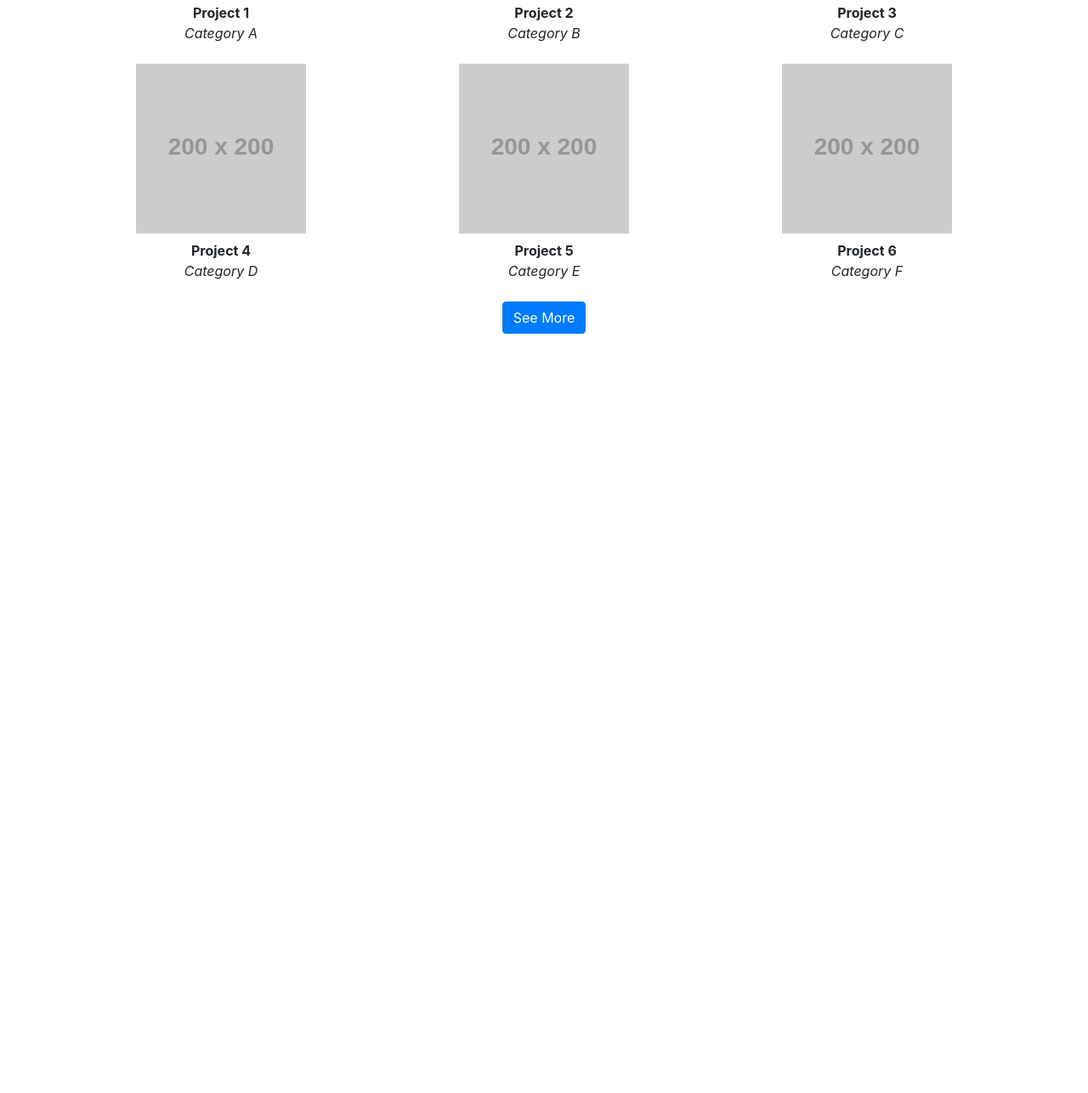
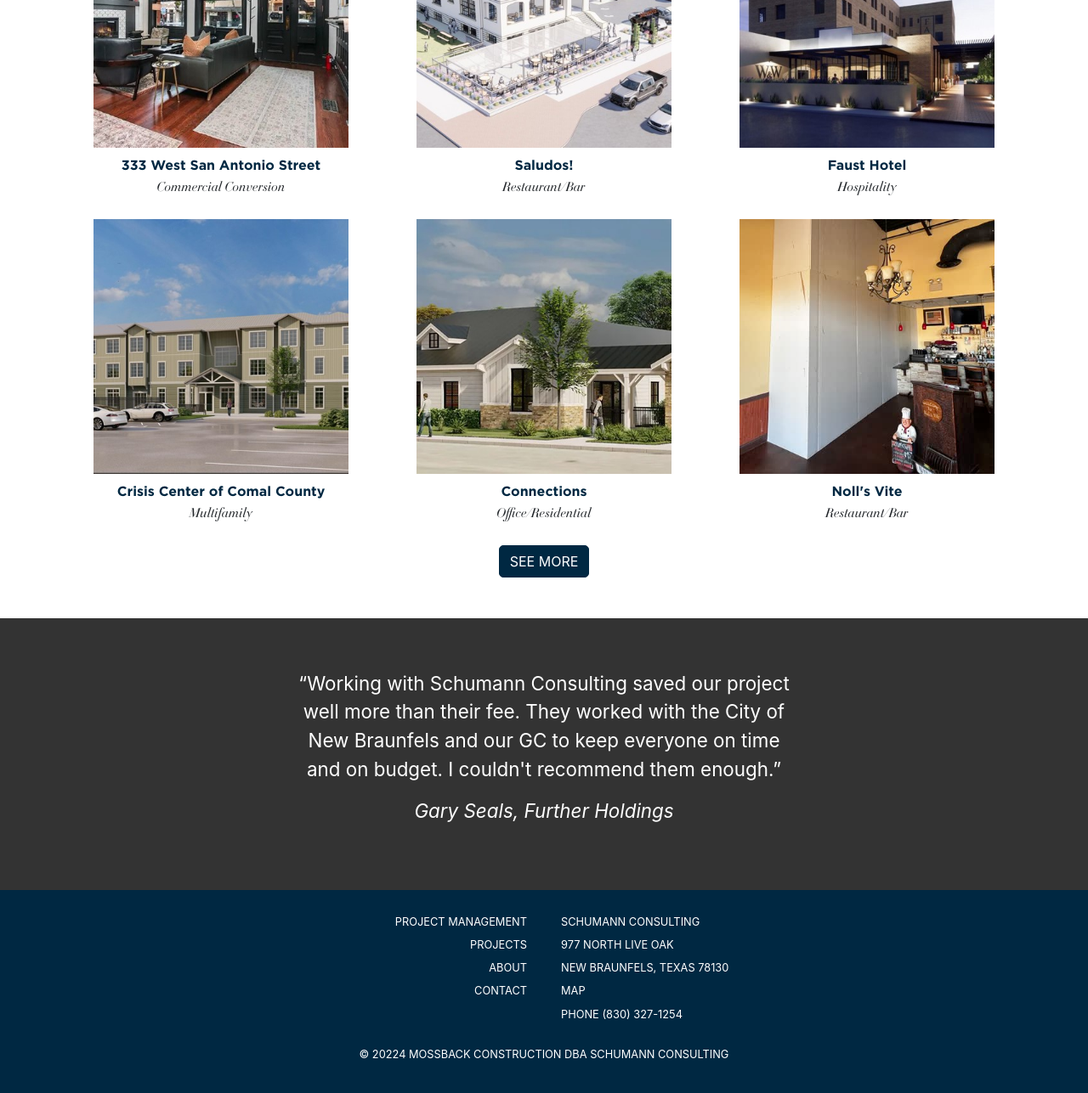
Before and after one commit to kordless/ammo, a plain HTML site: page schumann/templates/index.html in a window 1280 px wide. Shown: the part 1114-2401 px from the top of the page at 85% size. Before the commit the page ends 1555 px from the top, so only its background shows below. Drawn offline with nearby package versions, Linux system fonts and the light colour scheme; files that its build step writes are made by us from their sources; placeholder pictures from the web are drawn by us; files whose address does not match are found by name.

Commit message:
Update footer style and add Mandelbrot fractal script

```diff
--- a/schumann/static/css/style.css
+++ b/schumann/static/css/style.css
@@ -79,7 +79,8 @@ nav a {
 
 .hero {
     position: relative;
-    background: url('../images/hero.jpg') no-repeat center center/cover;
+    background: url('../images/hero.jpg') no-repeat center center;
+    background-size: cover;
     height: 500px;
 }
 
@@ -104,12 +105,12 @@ nav a {
 }
 
  .hero-text h1 {
-    font-size: 3em;
+    font-size: 4em;
     margin: 0;
  }
 
  .hero-text p {
-    font-size: 1.6em;
+    font-size: 2em;
     margin: 10px 0 0 0;
  }
 
@@ -117,6 +118,7 @@ nav a {
     width: 100%;
     background-color: #f0f0f0;
     padding: 20px;
+    padding-top: 40px;
     text-align: center;
 }
 
@@ -126,13 +128,13 @@ nav a {
 }
 
 .full-width-section p {
-    font-size: 1.3em;
+    font-size: 1.5em;
 }
 
 .peace-text {
     font-family: 'Didot-Italic', serif;
     font-style: italic;
-    font-size: 1.3em;
+    font-size: 1.5em;
 }
 
 .gotham-bold {
@@ -148,7 +150,49 @@ div.full-width-section div h2 {
 .recent-projects-section h2 {
     font-family: 'Didot-Italic', serif;
     font-style: italic;
-    font-size: 2em;
+    font-size: 2.2em;
+}
+
+.recent-projects-section .text-center strong {
+    color: #002842;
+    font-family: 'Gotham-Bold', serif;
+}
+
+.recent-projects-section .text-center em {
+    font-family: 'Didot-Italic', serif;
+    font-style: italic;
+}
+
+.recent-projects-section img {
+    width: 300px;
+    height: 300px;
+    object-fit: cover; /* Ensure appropriate aspect ratio handling */
+}
+
+.recent-projects-section .btn-primary {
+    border-radius: 5px; /* Add a slight border-radius */
+    text-transform: uppercase; /* Make text all uppercase */
+    background-color: #002842; /* Dark blue color */
+    border-color: #002842; /* Ensure border matches the background */
+}
+
+.testimonial {
+    background-color: #333333;
+    color: white;
+    text-align: center;
+    padding: 60px;
+    margin-top: 20px;
+}
+
+.testimonial-content {
+    max-width: 50%; /* Set max-width to 50% */
+    margin-left: auto;
+    margin-right: auto; /* Center align the testimonial text */
+    font-size: 1.4em; /* Set font size */
+}
+
+.testimonial-author {
+ font-style: italic;
 }
 
 @media (max-width: 768px) {
@@ -162,6 +206,54 @@ div.full-width-section div h2 {
 
     nav a {
         margin: 0 15px;
-        font-size: 90%;
     }
 }
+
+.footer-container {
+    background-color: #002842;
+    color: white;
+    padding: 20px;
+    text-align: center;
+    text-transform: uppercase; /* All content in all caps */
+    font-size: 0.8em; /* Make font size 20% smaller */
+}
+
+.footer-content {
+    display: flex;
+    justify-content: space-between;
+    align-items: flex-start; /* Align the top of both columns */
+    margin-bottom: 20px;
+}
+
+.footer-column-left, .footer-column-right {
+    flex: 1;
+}
+
+.footer-column-left {
+    text-align: right;
+    margin-right: 20px; /* Add spacing to the right of the left column */
+}
+
+.footer-column-right {
+    text-align: left;
+    margin-left: 20px; /* Add spacing to the left of the right column */
+}
+
+.footer-links, .footer-address {
+    list-style-type: none;
+    padding: 0;
+    margin: 0;
+}
+
+.footer-links li, .footer-address li {
+    margin: 8px 0;
+}
+
+.footer-links a, .footer-address a {
+    color: white;
+    text-decoration: none;
+}
+
+.footer-bottom-text {
+    text-align: center;
+}
--- a/schumann/templates/index.html
+++ b/schumann/templates/index.html
@@ -38,45 +38,45 @@
         <h2 class="text-center mb-4">Recent Projects</h2>
         <div class="row">
             <div class="col-md-4 mb-4 d-flex flex-column align-items-center">
-                <img src="https://via.placeholder.com/200" class="img-fluid" alt="Project 1">
+                <img src="/static/images/333west.jpg" class="img-fluid" alt="Project 1">
                 <div class="text-center mt-2">
-                    <strong>Project 1</strong><br>
-                    <em>Category A</em>
+                    <strong>333 West San Antonio Street</strong><br>
+                    <em>Commercial Conversion</em>
                 </div>
             </div>
             <div class="col-md-4 mb-4 d-flex flex-column align-items-center">
-                <img src="https://via.placeholder.com/200" class="img-fluid" alt="Project 2">
+                <img src="/static/images/saludos.jpg" class="img-fluid" alt="Project 2">
                 <div class="text-center mt-2">
-                    <strong>Project 2</strong><br>
-                    <em>Category B</em>
+                    <strong>Saludos!</strong><br>
+                    <em>Restaurant/Bar</em>
                 </div>
             </div>
             <div class="col-md-4 mb-4 d-flex flex-column align-items-center">
-                <img src="https://via.placeholder.com/200" class="img-fluid" alt="Project 3">
+                <img src="/static/images/faust.jpg" class="img-fluid" alt="Project 3">
                 <div class="text-center mt-2">
-                    <strong>Project 3</strong><br>
-                    <em>Category C</em>
+                    <strong>Faust Hotel</strong><br>
+                    <em>Hospitality</em>
                 </div>
             </div>
             <div class="col-md-4 mb-4 d-flex flex-column align-items-center">
-                <img src="https://via.placeholder.com/200" class="img-fluid" alt="Project 4">
+                <img src="/static/images/crisis.jpg" class="img-fluid" alt="Project 4">
                 <div class="text-center mt-2">
-                    <strong>Project 4</strong><br>
-                    <em>Category D</em>
+                    <strong>Crisis Center of Comal County</strong><br>
+                    <em>Multifamily</em>
                 </div>
             </div>
             <div class="col-md-4 mb-4 d-flex flex-column align-items-center">
-                <img src="https://via.placeholder.com/200" class="img-fluid" alt="Project 5">
+                <img src="/static/images/connections.jpg" class="img-fluid" alt="Project 5">
                 <div class="text-center mt-2">
-                    <strong>Project 5</strong><br>
-                    <em>Category E</em>
+                    <strong>Connections</strong><br>
+                    <em>Office/Residential</em>
                 </div>
             </div>
             <div class="col-md-4 mb-4 d-flex flex-column align-items-center">
-                <img src="https://via.placeholder.com/200" class="img-fluid" alt="Project 6">
+                <img src="/static/images/nolls.jpg" class="img-fluid" alt="Project 6">
                 <div class="text-center mt-2">
-                    <strong>Project 6</strong><br>
-                    <em>Category F</em>
+                    <strong>Noll's Vite</strong><br>
+                    <em>Restaurant/Bar</em>
                 </div>
             </div>
         </div>
@@ -84,5 +84,36 @@
             <button class="btn btn-primary">See More</button>
         </div>
     </div>
-</body>
+    <div class="testimonial">
+        <div class="testimonial-content">
+            <p>“Working with Schumann Consulting saved our project well more than their fee. They worked with the City of New Braunfels and our GC to keep everyone on time and on budget. I couldn't recommend them enough.”</p>
+            <p class="testimonial-author"><em>Gary Seals, Further Holdings</em></p>
+        </div>
+    </div>
+    <!-- Footer Section -->
+    <div class="footer-container">
+        <div class="footer-content">
+            <div class="footer-column-left">
+                <ul class="footer-links">
+                    <li><a href="#">PROJECT MANAGEMENT</a></li>
+                    <li><a href="#">PROJECTS</a></li>
+                    <li><a href="#">ABOUT</a></li>
+                    <li><a href="#">CONTACT</a></li>
+                </ul>
+            </div>
+            <div class="footer-column-right">
+                <ul class="footer-address">
+                    <li>SCHUMANN CONSULTING</li>
+                    <li>977 NORTH LIVE OAK</li>
+                    <li>NEW BRAUNFELS, TEXAS 78130</li>
+                    <li><a href="#">MAP</a></li>
+                    <li>PHONE (830) 327-1254</li>
+                </ul>
+            </div>
+        </div>
+        <div class="footer-bottom-text">
+            <p>&copy; 20224 MOSSBACK CONSTRUCTION DBA SCHUMANN CONSULTING</p>
+        </div>
+    </div>
+ </body>
 </html>
```
Also changed, not shown: schumann/static/images/333west.jpg (added), schumann/static/images/connections.jpg (added), schumann/static/images/crisis.jpg (added), schumann/static/images/faust.jpg (added), schumann/static/images/hero2.jpg (added), schumann/static/images/nolls.jpg (added), schumann/static/images/saludos.jpg (added). Lines whose indentation alone changed are shown as unchanged.
